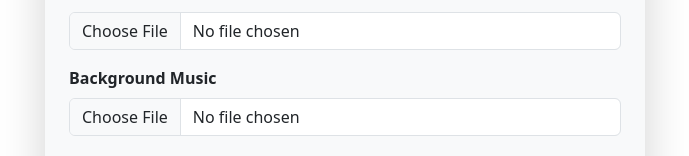
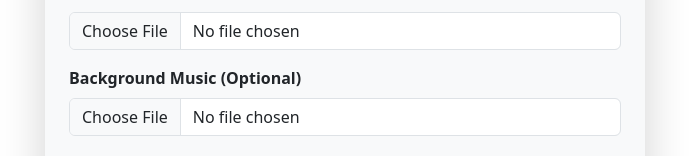
Before and after one commit to Tarunshakya1999/indokonafrontend, a React (Vite) app: page /reelsupload in a window 1280 px wide. Shown: the part 322-478 px from the top of the page, without its empty margins (295-984 px from the left). Built offline with nearby package versions, Linux system fonts and the light colour scheme.

Commit message:
new ikkjh9

```diff
--- a/src/ReelsuploadForm.jsx
+++ b/src/ReelsuploadForm.jsx
@@ -16,7 +16,7 @@ export default function ReelUploadForm() {
   const [messageType, setMessageType] = useState("");
   const [loading, setLoading] = useState(false);
 
-  // ✅ Handle text change
+  // ✅ Handle text inputs
   const handleChange = (e) => {
     const { name, value } = e.target;
     setFormData({ ...formData, [name]: value });
@@ -39,8 +39,8 @@ export default function ReelUploadForm() {
   const handleSubmit = async (e) => {
     e.preventDefault();
 
-    if (!video || !music) {
-      setMessage("⚠️ Please upload both a video and a music file.");
+    if (!video) {
+      setMessage("⚠️ Please upload a video file.");
       setMessageType("error");
       return;
     }
@@ -53,7 +53,11 @@ export default function ReelUploadForm() {
     data.append("author", formData.author);
     data.append("caption", formData.caption);
     data.append("src", video);
-    data.append("music", music);
+
+    // ✅ Add music only if provided
+    if (music) {
+      data.append("music", music);
+    }
 
     try {
       await axios.post("https://indokonabackend-1.onrender.com/api/myreels/", data, {
@@ -93,6 +97,7 @@ export default function ReelUploadForm() {
           🎥 Upload New Reel
         </h3>
 
+        {/* Alert Message */}
         {message && (
           <div
             className={`alert text-center fw-semibold ${
@@ -154,16 +159,17 @@ export default function ReelUploadForm() {
             )}
           </div>
 
-          {/* Music Upload */}
+          {/* Music Upload (Optional) */}
           <div className="mb-3">
-            <label className="form-label fw-semibold">Background Music</label>
+            <label className="form-label fw-semibold">
+              Background Music (Optional)
+            </label>
             <input
               type="file"
               className="form-control"
               name="music"
               accept="audio/*"
               onChange={handleFileChange}
-              required
             />
           </div>
 
```
